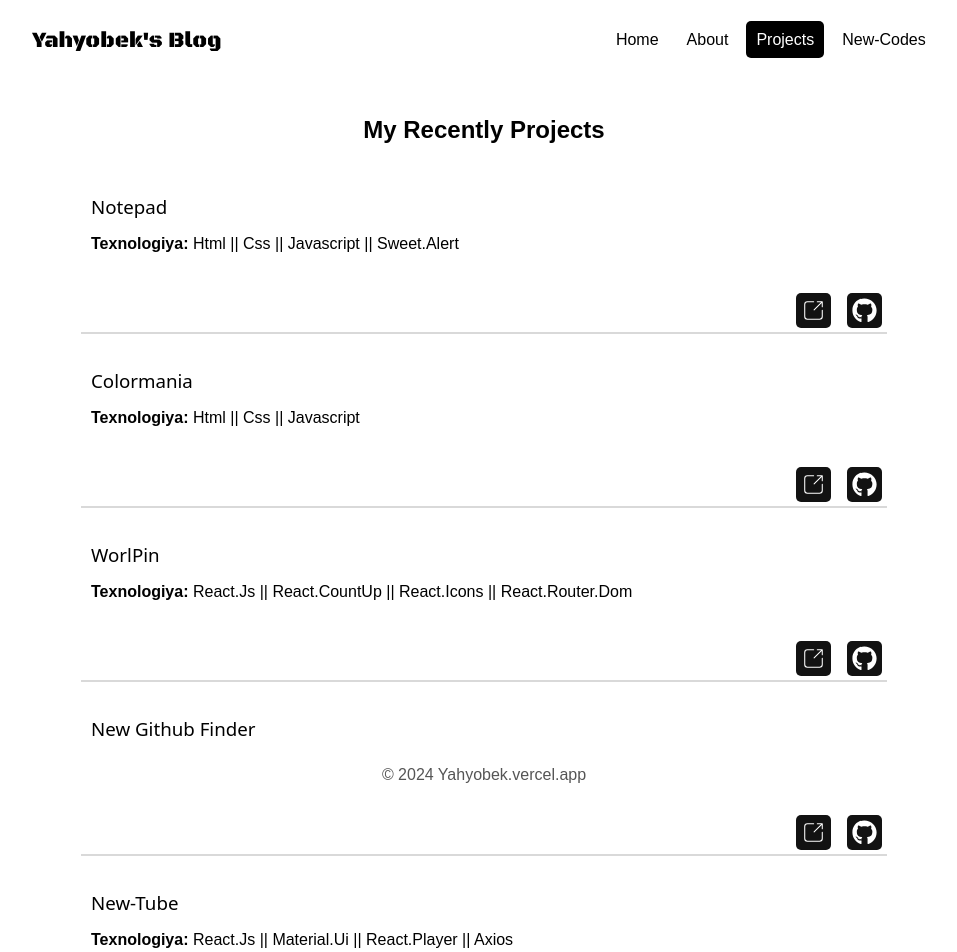
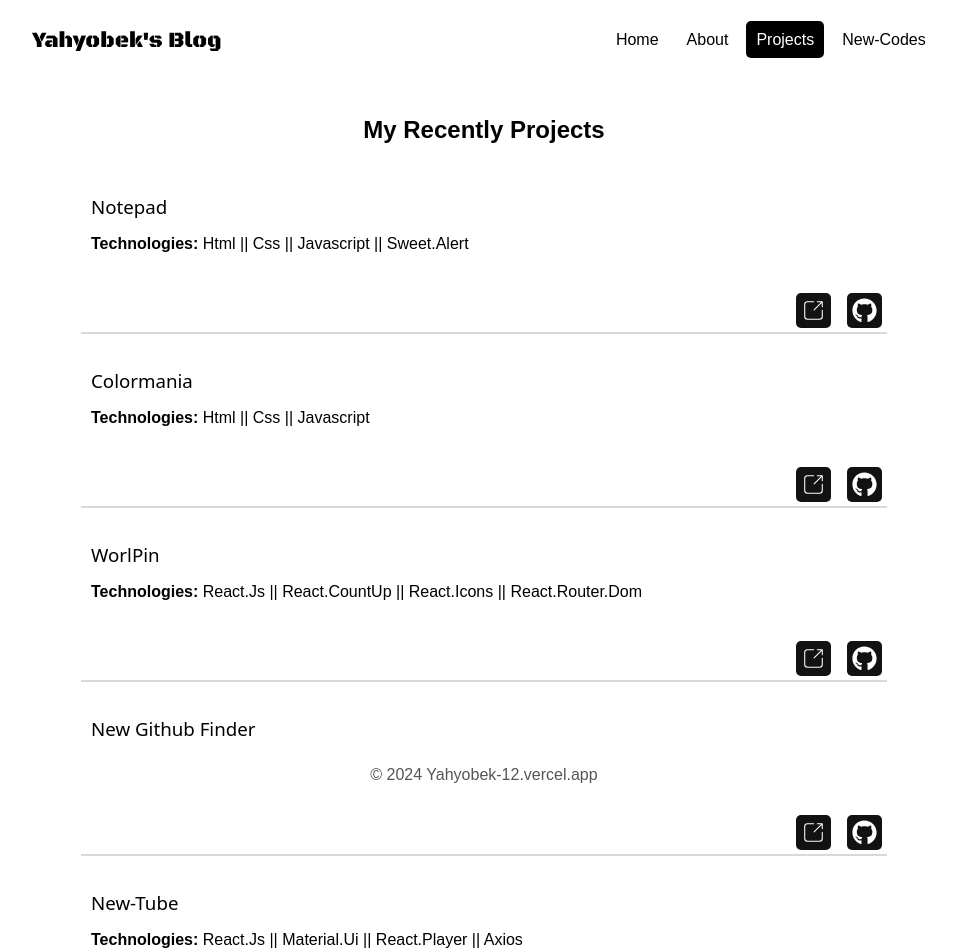
Before and after one commit to Yahyobek-12/Yahyobek, a React (Create React App) app: page /projects in a window 1280 px wide. Shown: the top 952 px of the page, without its empty margins (156-1113 px from the left). Built offline with nearby package versions, Linux system fonts and the light colour scheme; a web font is replaced by a local one.

Commit message:
new-codes

```diff
--- a/public/index.html
+++ b/public/index.html
@@ -3,7 +3,7 @@
 <head>
   <meta charset="UTF-8">
   <meta name="viewport" content="width=device-width, initial-scale=1.0">
-  <title>Yahyobek's Blog</title>
+  <title>Yahyobek || Portfolio</title>
 </head>
 <body>
   <noscript>You need to enable JavaScript to run this app.</noscript>
--- a/src/Components/Footer.jsx
+++ b/src/Components/Footer.jsx
@@ -2,7 +2,7 @@
 const Footer = () => {
   return (
     <div className="footer">
-        &copy; 2024 Yahyobek.vercel.app
+        &copy; 2024 Yahyobek-12.vercel.app
     </div>
   )
 }
--- a/src/Components/Home.jsx
+++ b/src/Components/Home.jsx
@@ -8,7 +8,7 @@ import { FaYoutube, FaGithub, FaLinkedin, FaTelegram } from "react-icons/fa";
 const Home = () => {
 
   useEffect(() => {
-    document.title = "Yahyobek's Blog"
+    document.title = "Yahyobek || Portfolio"
   }, [])
 
   return (
--- a/src/Components/Project-card.jsx
+++ b/src/Components/Project-card.jsx
@@ -12,36 +12,36 @@ const ProjectCard = () => {
   return (
     <div className="project-cards-in">
 
-      <div className="project-card">
+      <div className="project-card animate__animated animate__fadeInLeft">
         <h3>Notepad</h3>
-        <p><span>Texnologiya:</span> Html || Css || Javascript || Sweet.Alert</p>
+        <p><span>Technologies:</span> Html || Css || Javascript || Sweet.Alert</p>
         <div className="flex-links">
             <Link to='https://notepad-beta-one.vercel.app/' target='_blank'><CiShare1 className='flex-icon' /></Link>
             <Link to='https://github.com/Yahyobek-12/notepad' target='_blank'><FaGithub className='flex-icon' /></Link>
         </div>
       </div>
 
-      <div className="project-card">
+      <div className="project-card animate__animated animate__fadeInLeft">
         <h3>Colormania</h3>
-        <p><span>Texnologiya:</span> Html || Css || Javascript</p>
+        <p><span>Technologies:</span> Html || Css || Javascript</p>
         <div className="flex-links">
             <Link to='https://new-color-lilac.vercel.app/' target='_blank'><CiShare1 className='flex-icon' /></Link>
             <Link to='https://github.com/Yahyobek-12/colormania-app' target='_blank'><FaGithub className='flex-icon' /></Link>
         </div>
       </div>
 
-      <div className="project-card">
+      <div className="project-card animate__animated animate__fadeInLeft">
         <h3>WorlPin</h3>
-        <p><span>Texnologiya:</span> React.Js || React.CountUp || React.Icons || React.Router.Dom</p>
+        <p><span>Technologies:</span> React.Js || React.CountUp || React.Icons || React.Router.Dom</p>
         <div className="flex-links">
             <Link to='https://worldpin-countries.vercel.app/' target='_blank'><CiShare1 className='flex-icon' /></Link>
             <Link to='https://github.com/Yahyobek-12/WorldPin' target='_blank'><FaGithub className='flex-icon' /></Link>
         </div>
       </div>
 
-      <div className="project-card">
+      <div className="project-card animate__animated animate__fadeInLeft">
         <h3>New Github Finder</h3>
-        <p><span>Texnologiya:</span> React.Js || React.Icons || React.Router.Dom</p>
+        <p><span>Technologies:</span> React.Js || React.Icons || React.Router.Dom</p>
 
         <div className="flex-links">
             <Link to='https://new-github-finder-two.vercel.app/' target='_blank'><CiShare1 className='flex-icon' /></Link>
@@ -49,9 +49,9 @@ const ProjectCard = () => {
         </div>
       </div>
 
-      <div className="project-card">
+      <div className="project-card animate__animated animate__fadeInLeft">
         <h3>New-Tube</h3>
-        <p><span>Texnologiya:</span> React.Js || Material.Ui || React.Player || Axios</p>
+        <p><span>Technologies:</span> React.Js || Material.Ui || React.Player || Axios</p>
 
         <div className="flex-links">
             <Link to='https://new-tube-six.vercel.app/' target='_blank'><CiShare1 className='flex-icon' /></Link>
--- a/src/Styles/Projects.css
+++ b/src/Styles/Projects.css
@@ -1,5 +1,10 @@
 @import url('https://fonts.googleapis.com/css2?family=Black+Ops+One&family=Doppio+One&family=Frijole&family=Rubik+Doodle+Shadow&family=Rubik+Maps&family=Rubik+Wet+Paint&display=swap');
 @import url('https://fonts.googleapis.com/css2?family=Black+Ops+One&family=Doppio+One&family=Foldit:wght@100..900&family=Frijole&family=Rubik+Doodle+Shadow&family=Rubik+Maps&family=Rubik+Wet+Paint&display=swap');
+
+:root {
+    --animate-duration: 800ms;
+    --animate-delay: 0.9s;
+}
 
 .projects {
     width: 100%;
@@ -46,7 +51,7 @@
     border: none;
     transition: .5s;
     background: #fff;
-    transform: scale(105%);
+    transform: scale(150%);
     box-shadow: 0 3px 5px #0002;
 }
 
@@ -83,6 +88,26 @@
     background: #121212;
 }
 
+.animate__animated.animate__fadeInLeft:nth-child(2) {
+    --animate-duration: .5s;
+}
+
+.animate__animated.animate__fadeInLeft:nth-child(2) {
+    --animate-duration: 1s;
+}
+
+.animate__animated.animate__fadeInLeft:nth-child(3) {
+    --animate-duration: 1.5s;
+}
+
+.animate__animated.animate__fadeInLeft:nth-child(4) {
+    --animate-duration: 2s;
+}
+
+.animate__animated.animate__fadeInLeft:nth-child(5) {
+    --animate-duration: 2.5s;
+}
+
 /* MEDIA SCREEN  */
 
 @media only screen and (max-width: 560px) {
```
